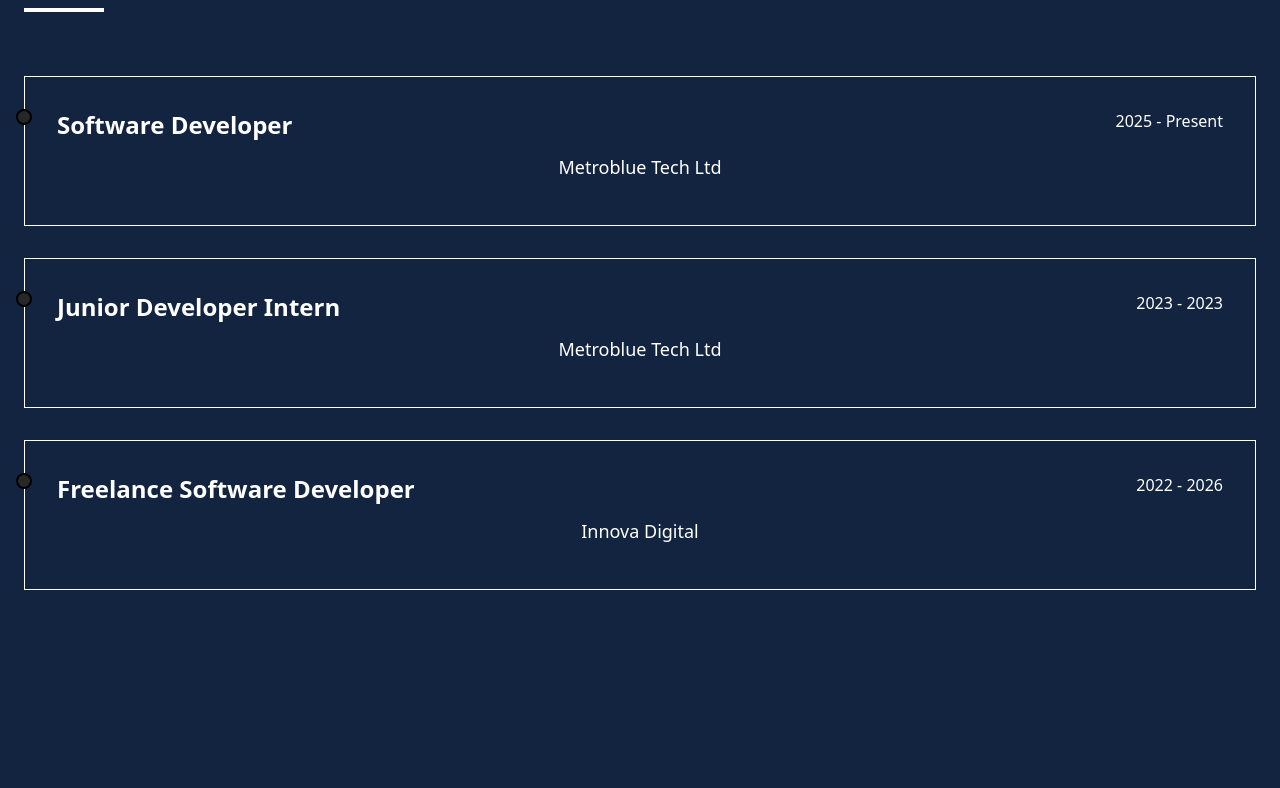
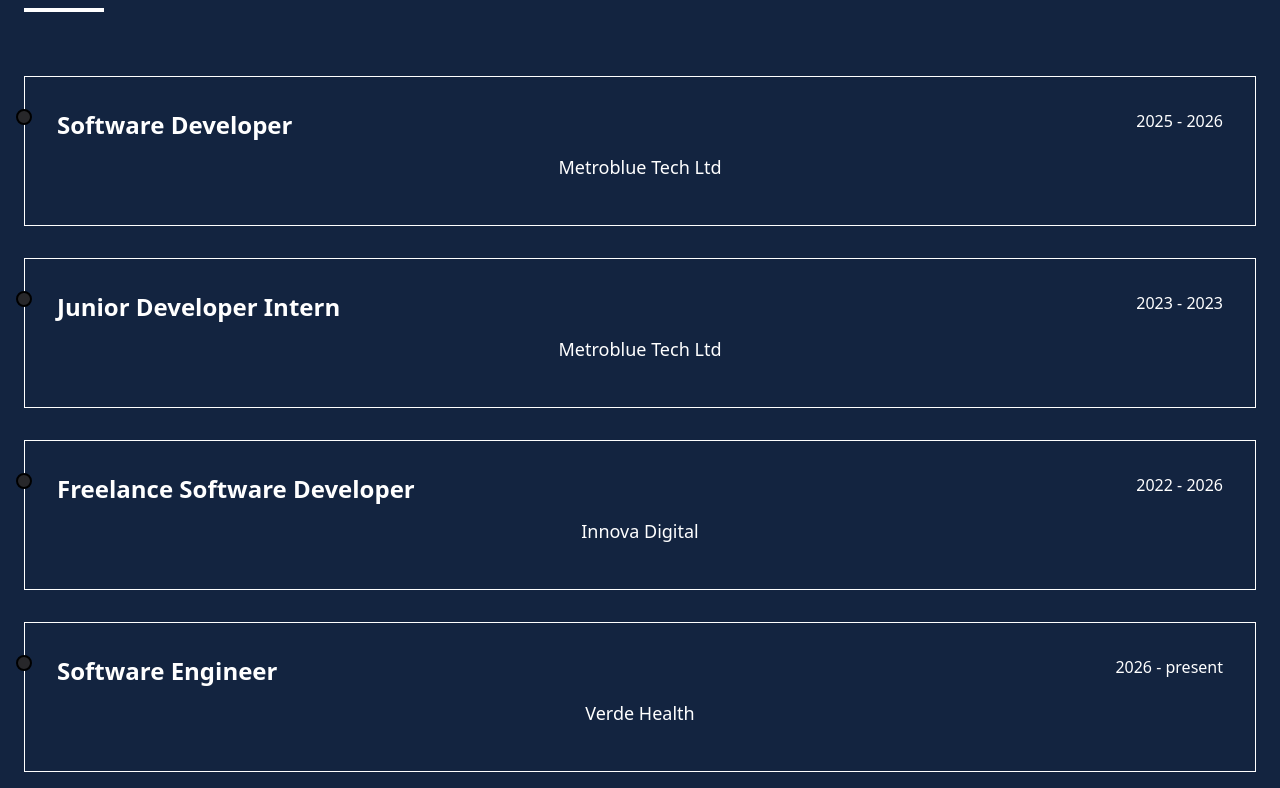
Before and after one commit to samueldobi/my-portfolio, a React (Vite) app: page / in a window 1280 px wide. Shown: the part 4592-5380 px from the top of the page. Built offline with nearby package versions, Linux system fonts and the light colour scheme.

Commit message:
add:updated portfolio

```diff
--- a/src/pages/Home.tsx
+++ b/src/pages/Home.tsx
@@ -157,9 +157,10 @@ const projects = [
 
 
   const experiences = [
-    { role: 'Software Developer', company: 'Metroblue Tech Ltd', period: '2025 - Present' },
+    { role: 'Software Developer', company: 'Metroblue Tech Ltd', period: '2025 - 2026' },
     { role: 'Junior Developer Intern', company: 'Metroblue Tech Ltd', period: '2023 - 2023' },
     { role: 'Freelance Software Developer', company: 'Innova Digital', period: '2022 - 2026' },
+    { role: 'Software Engineer', company: 'Verde Health', period: '2026 - present' },
   ];
 
   const filteredProjects = activeFilter === 'all'
```
